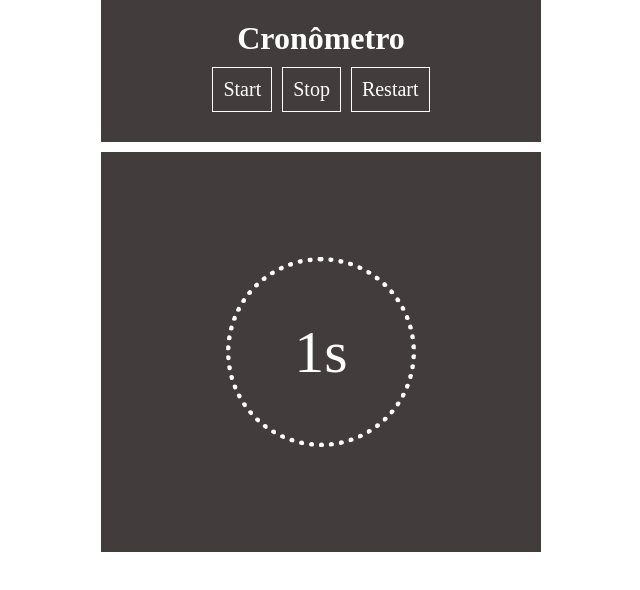
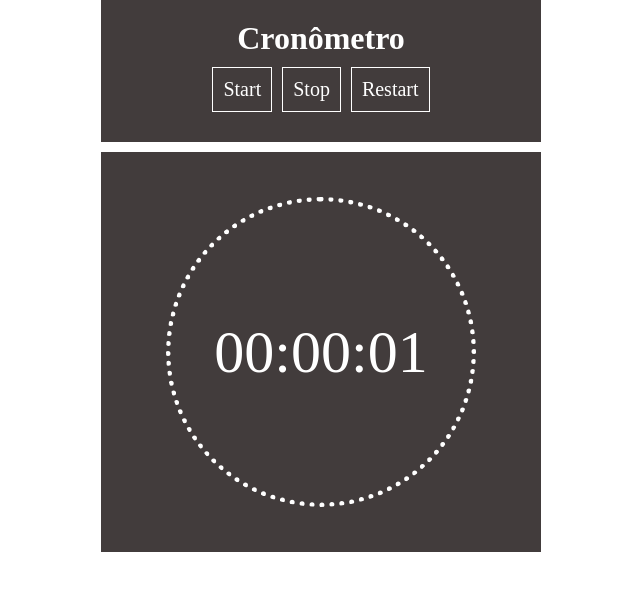
Before and after one commit to JosueFernandes7/PequenosProjetos, a plain HTML site: page Cronômetro/index.html in a window 1280 px wide. Both pictures are taken after a click on the item "Start". Shown: the whole page, without its empty margins (319-959 px from the left). Drawn offline with Linux system fonts and the light colour scheme.

Commit message:
ajustes de tempo

```diff
--- a/Cronômetro/index.html
+++ b/Cronômetro/index.html
@@ -17,7 +17,7 @@
     </ul>
   </nav>
   <main class="timer">
-    <span class="timer-text">0</span>
+    <span class="timer-text">00:00:00</span>
     <span class="timer-circle">
     </span>
   </main>
--- a/Cronômetro/script.js
+++ b/Cronômetro/script.js
@@ -1,30 +1,40 @@
-const start = document.querySelector('.start');
-const stop = document.querySelector('.stop');
-const restart = document.querySelector('.restart');
-const timerText = document.querySelector('.timer-text');
+const start = document.querySelector(".start");
+const stop = document.querySelector(".stop");
+const restart = document.querySelector(".restart");
+const timerText = document.querySelector(".timer-text");
 
 let i = 0;
+let seg, min, h;
 let timer;
 
-start.addEventListener('click', startTimer);
-stop.addEventListener('click', stopTimer);
-restart.addEventListener('click', restartTimer);
+start.addEventListener("click", startTimer);
+stop.addEventListener("click", stopTimer);
+restart.addEventListener("click", restartTimer);
 
 function startTimer() {
-  console.log(!timerText.hasAttribute('on'))
-  if(!timerText.hasAttribute('on')){
+  console.log(!timerText.hasAttribute("on"));
+  if (!timerText.hasAttribute("on")) {
     timer = setInterval(() => {
-      timerText.innerText = i++ + "s";
-    },1000)
+      h = Math.floor(i / 3600);
+      let gasto = i - h * 3600;
+      min = Math.floor((gasto) / 60);
+      seg = Math.floor((gasto) % 60);
+
+      if (i <= 9) seg = "0" + i;
+      if (min <= 9) min = "0" + min;
+      if (h <= 9) h = "0" + h;
+
+      timerText.innerText = `${h}:${min}:${seg}`;
+      i++;
+    }, 1000);
   }
-  timerText.setAttribute('on', '');
+  timerText.setAttribute("on", "");
 }
 function stopTimer() {
-  timerText.removeAttribute('on');
+  timerText.removeAttribute("on");
   clearInterval(timer);
 }
 function restartTimer() {
-
-  i=0;
-  timerText.innerText = 0;
+  i = 0;
+  timerText.innerText = "00:00:00";
 }
--- a/Cronômetro/style.css
+++ b/Cronômetro/style.css
@@ -25,9 +25,8 @@ li {
 }
 .timer-circle {
   border: dotted 5px #fff;
-  padding: 90px;
+  padding: 150px;
   border-radius: 50%;
-  animation: circleRotate 0.01ms infinite;
   position: absolute;
 }
 .timer-text {
@@ -36,6 +35,7 @@ li {
   left: 50%;
   transform: translate(-50%, -50%);
   z-index: 2000;
+  width: fit-content;
   padding: 20px;
   font-size: 60px;
   color: #fff;
```
